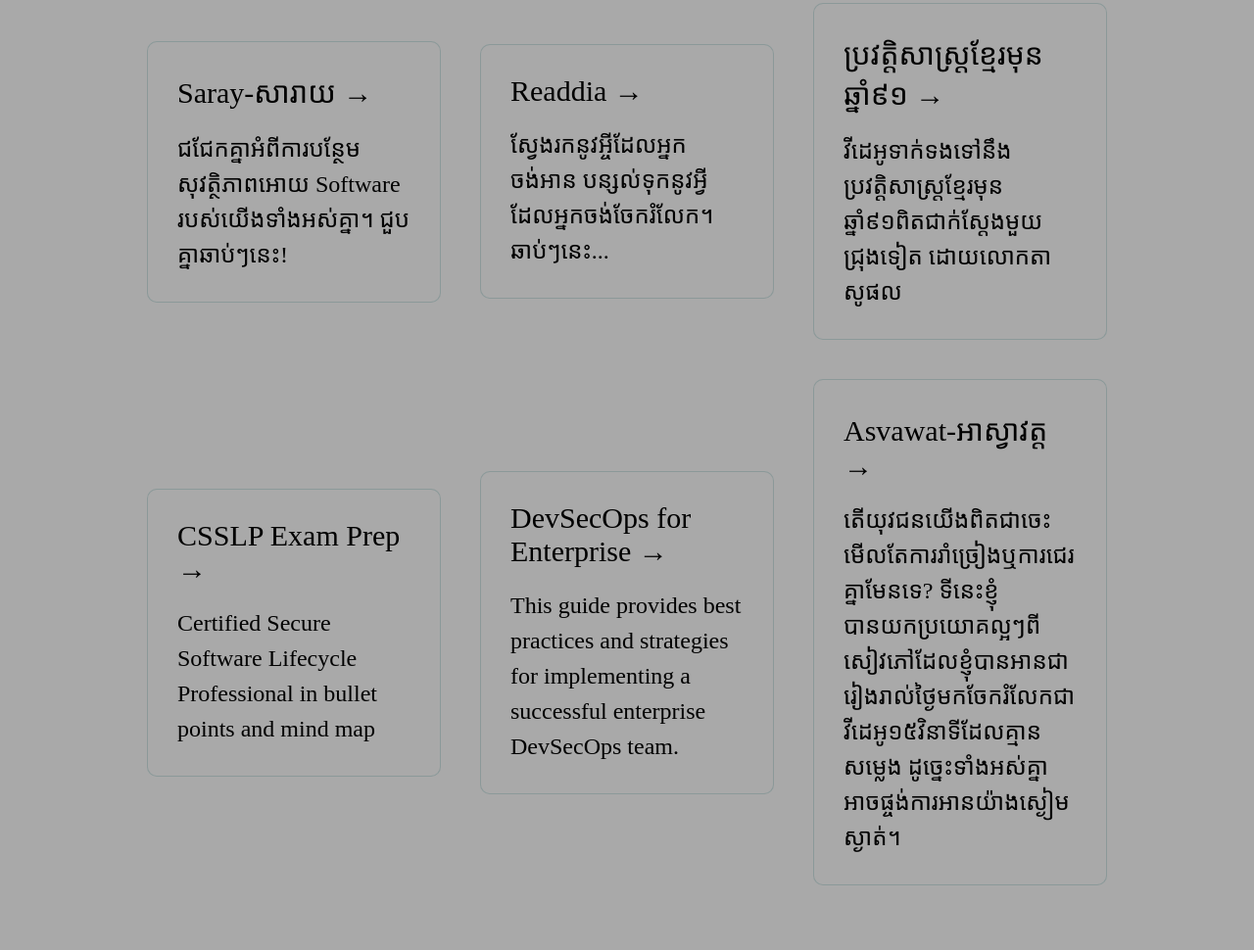
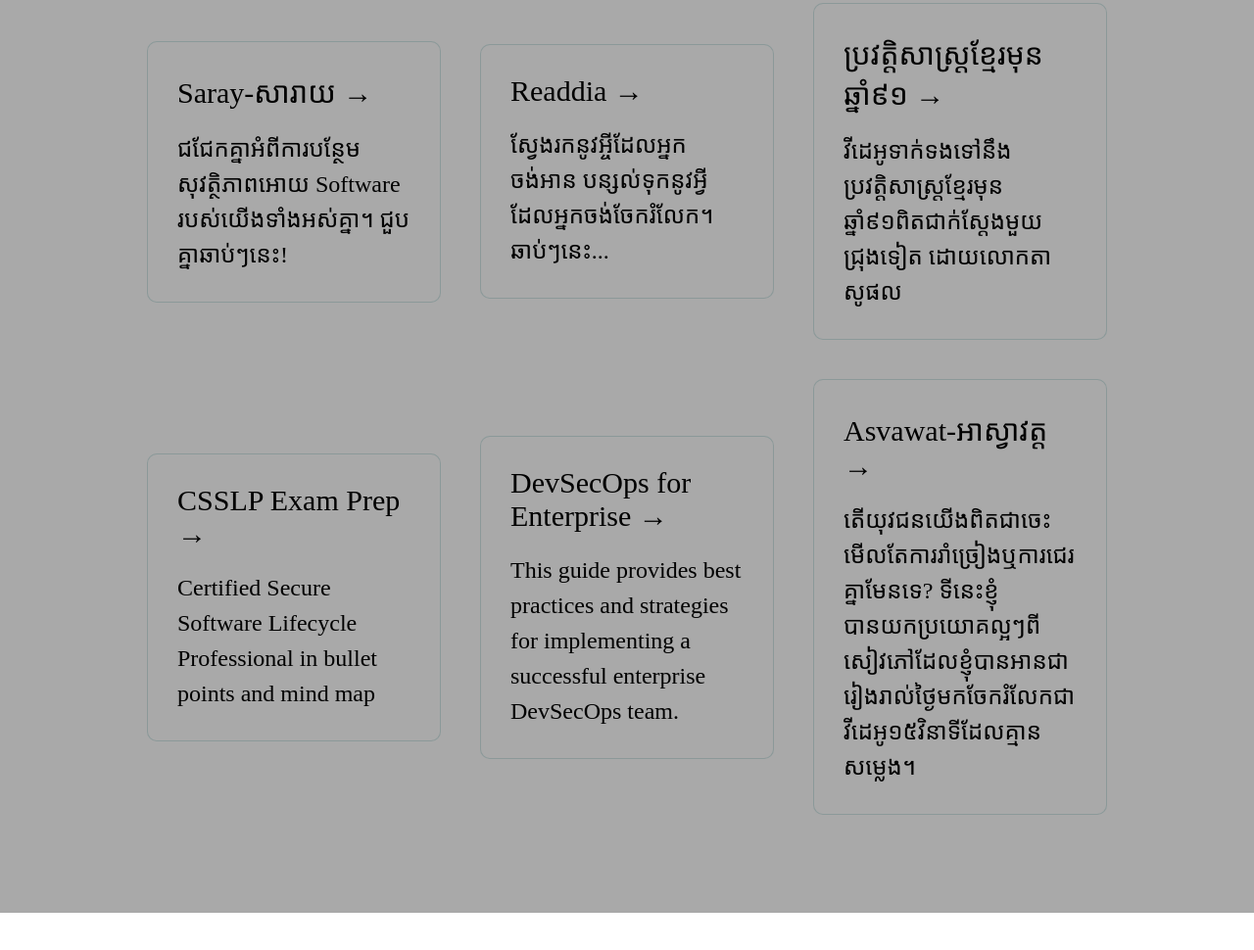
Before and after one commit to chaksaray/chaksaray.github.io, a plain HTML site: page index.html in a window 1280 px wide. Shown: the part 414-1384 px from the top of the page at 98% size. After the commit the page ends 1346 px from the top, so only its background shows below. Drawn offline with Linux system fonts and the light colour scheme; a web font is replaced by a local one.

```diff
--- a/index.html
+++ b/index.html
@@ -75,7 +75,7 @@
             <a target="_blank" href="https://www.tiktok.com/@asvawat" class="card">
                 <h2>Asvawat-អាស្វាវត្ត &rarr;</h2>
                 <p>
-                    តើយុវជនយើងពិតជាចេះមើលតែការរាំច្រៀងឬការជេរគ្នាមែនទេ? ទីនេះខ្ញុំបានយកប្រយោគល្អៗពីសៀវភៅដែលខ្ញុំបានអានជារៀងរាល់ថ្ងៃមកចែករំលែកជាវីដេអូ១៥វិនាទីដែលគ្មានសម្លេង ដូច្នេះទាំងអស់គ្នាអាចផ្ចង់ការអានយ៉ាងស្ងៀមស្ងាត់។
+                    តើយុវជនយើងពិតជាចេះមើលតែការរាំច្រៀងឬការជេរគ្នាមែនទេ? ទីនេះខ្ញុំបានយកប្រយោគល្អៗពីសៀវភៅដែលខ្ញុំបានអានជារៀងរាល់ថ្ងៃមកចែករំលែកជាវីដេអូ១៥វិនាទីដែលគ្មានសម្លេង។
                 </p>
             </a>
         </div>
```
